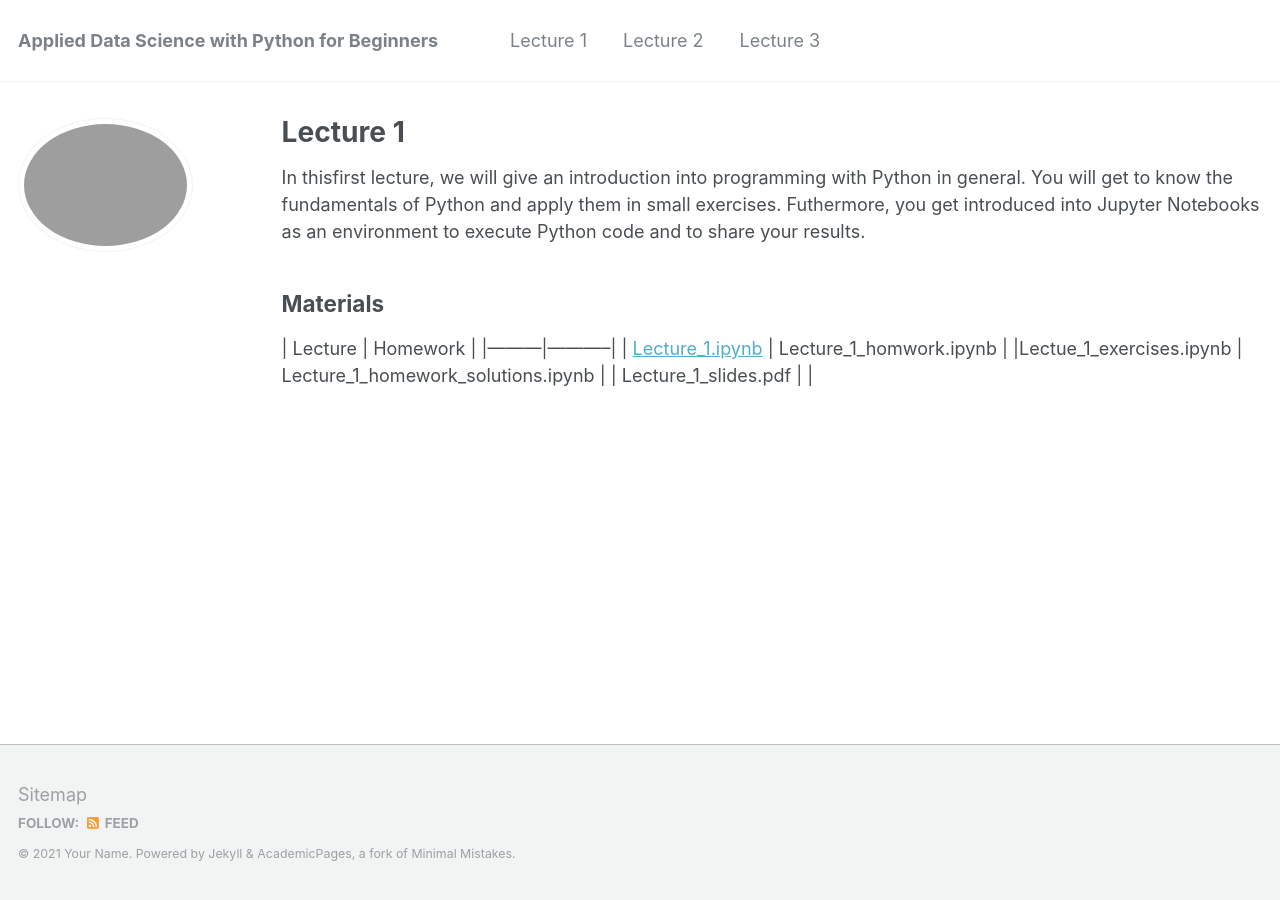
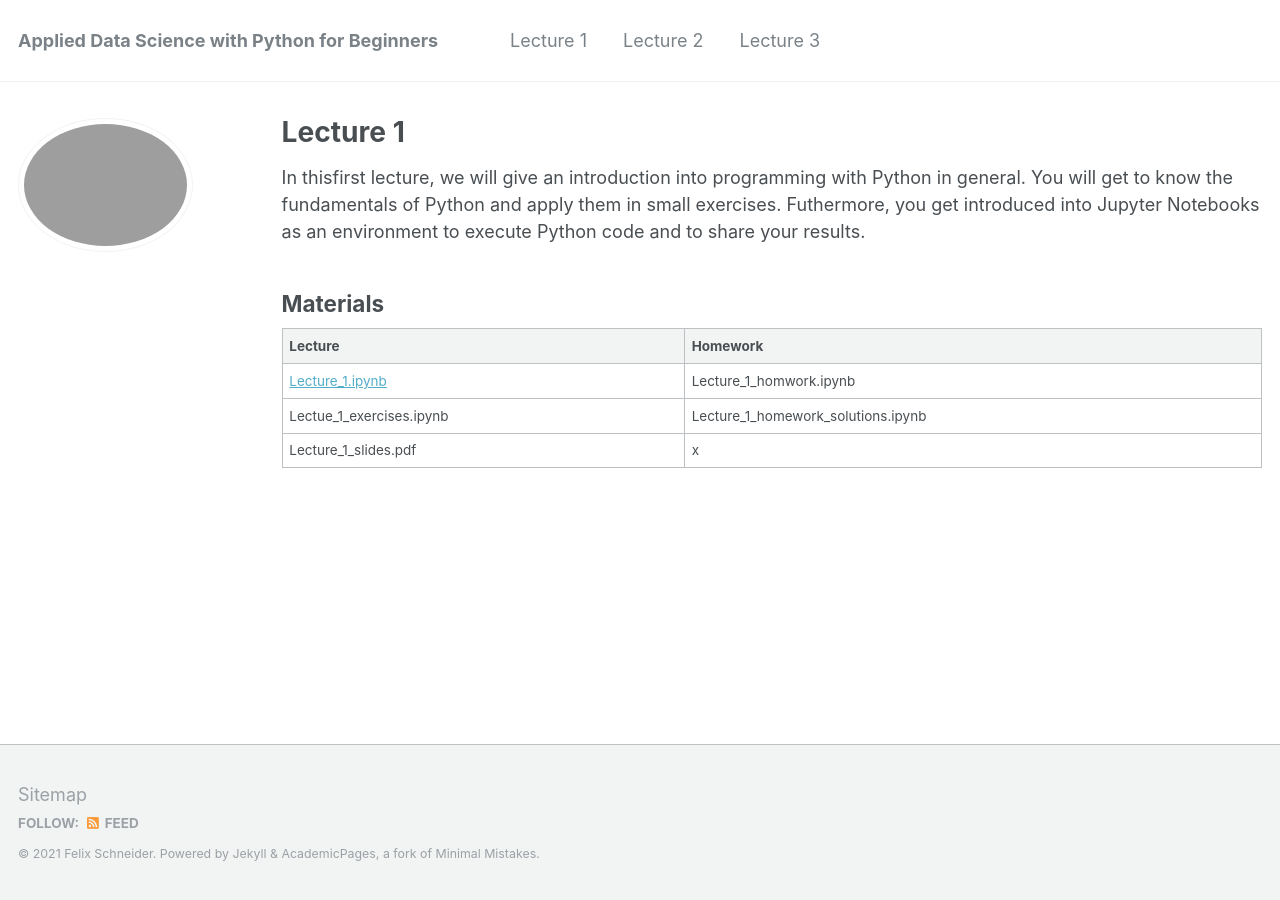
Before and after one commit to flxmschneider/flxmschneider.github.io, a Jekyll site: the page built from _pages/lecture1.md, in a window 1280 px wide. Built offline with Jekyll 4.4.1, drawn with Linux system fonts in a browser that asks for light colours.

Commit message:
added name

```diff
--- a/_config.yml
+++ b/_config.yml
@@ -9,8 +9,8 @@
 locale                   : "en-US"
 title                    : "Applied Data Science with Python for Beginners"
 title_separator          : "-"
-name                     : &name "Your Name"
-description              : &description "personal description"
+name                     : &name "Felix Schneider"
+description              : &description "Course website - Applied Data Science with Python for Beginners"
 url                      : https://flxmschneider.github.io # the base hostname & protocol for your site e.g. "https://mmistakes.github.io"
 baseurl                  : "" # the subpath of your site, e.g. "/blog"
 repository               : "flxmschneider/flxmschneider.github.io"
--- a/_pages/lecture1.md
+++ b/_pages/lecture1.md
@@ -12,8 +12,10 @@ to share your results.
 
 
 ## Materials
-| Lecture | Homework  |
-|---------|-----------|
-| [Lecture_1.ipynb](https://colab.research.google.com/drive/10t4-OxGZ4zNJB1GXwHuEQYcHJWw9-Eib?usp=sharing) | Lecture_1_homwork.ipynb |
+
+
+| Lecture          | Homework   |
+| --------         | ------ |
+|  [Lecture_1.ipynb](https://colab.research.google.com/drive/10t4-OxGZ4zNJB1GXwHuEQYcHJWw9-Eib?usp=sharing)  | Lecture_1_homwork.ipynb   |
 |Lectue_1_exercises.ipynb  | Lecture_1_homework_solutions.ipynb |
-| Lecture_1_slides.pdf |  |
+| Lecture_1_slides.pdf | x |
```
Also changed, not shown: _config.dev.yml (deleted, +0 -13 lines).
